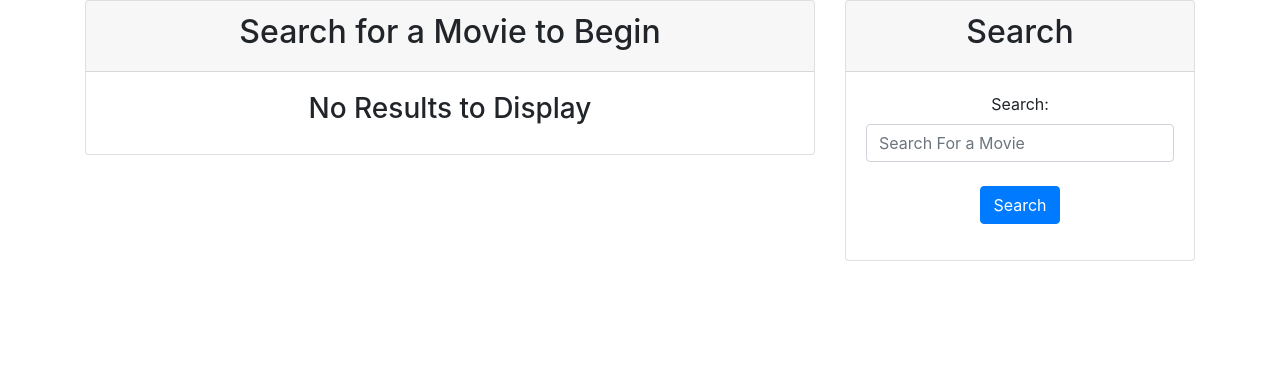
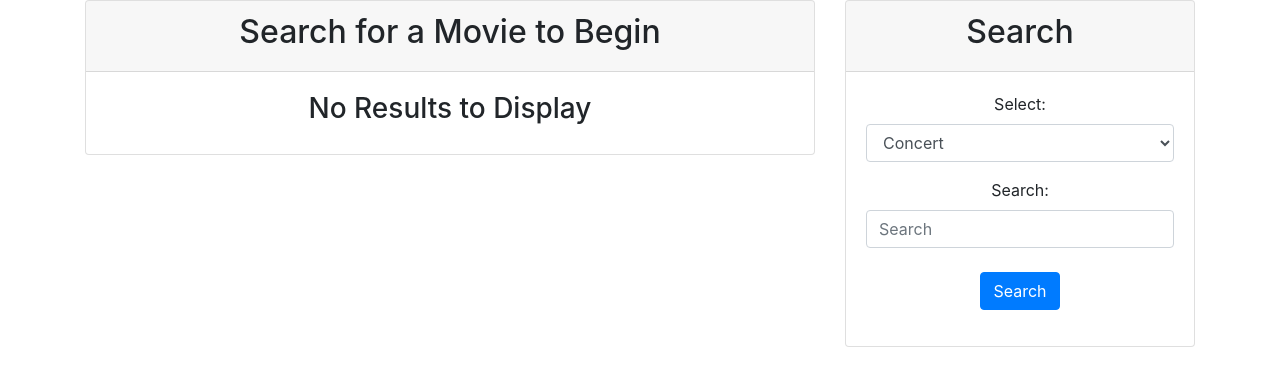
Before and after one commit to CofChips/liri_react, a React (Create React App) app: page / in a window 1280 px wide. Shown: the top 386 px of the page. Built offline with nearby package versions, Linux system fonts and the light colour scheme; no server answers.

Commit message:
added categoty select

```diff
--- a/src/components/MovieDetail.js
+++ b/src/components/MovieDetail.js
@@ -6,6 +6,7 @@ function MovieDetail(props) {
       <img alt={props.title} className="img-fluid" src={props.src} style={{ margin: "0 auto" }} />
       <h3>Year:  {props.year}</h3>
       <h3>IMDB Rating:  {props.imdb}</h3>
+      <h3>Rotten Tomatoes:  {props.rotten}</h3>
       <h3>Country:  {props.country}</h3>
       <h3>Language:  {props.language}</h3>
       <h3>Plot: {props.plot}</h3>
--- a/src/components/PageContainer.js
+++ b/src/components/PageContainer.js
@@ -6,6 +6,8 @@ import Col from "./Col";
 import SearchForm from "./SearchForm";
 import MovieDetail from "./MovieDetail";
 import API from "../utils/API"
+
+let rottenRate = "";
 
 class PageContainer extends Component {
     state = {
@@ -20,7 +22,18 @@ class PageContainer extends Component {
 
     searchMovies = query => {
       API.search(query)
-        .then(res => this.setState({ result: res.data }))
+        .then((res) => {
+            this.setState({ result: res.data })
+            if (res.data.Title != null) {
+                console.log("rotten")
+                for (let i = 0; i < res.data.Ratings.length; i++) {
+                    if (res.data.Ratings[i].Source === "Rotten Tomatoes") {
+                        rottenRate = res.data.Ratings[i].Value
+                    }
+                }
+                console.log(rottenRate)
+            }
+    })
         .catch(err => console.log(err));
     };
 
@@ -52,6 +65,7 @@ class PageContainer extends Component {
                     src={this.state.result.Poster}
                     year = {this.state.result.Year}
                     imdb={this.state.result.imdbRating}
+                    rotten={rottenRate}
                     country={this.state.result.Country}
                     language={this.state.result.Language}
                     plot={this.state.result.Plot}
--- a/src/components/SearchForm.js
+++ b/src/components/SearchForm.js
@@ -3,6 +3,14 @@ import React from "react";
 function SearchForm(props) {
   return (
     <form>
+      <div className="form-group">
+    <label for="select">Select:</label>
+    <select className="form-control" id="select">
+      <option>Concert</option>
+      <option>Movie</option>
+      <option>Song</option>
+    </select>
+  </div>
       <div className="form-group">
         <label htmlFor="search">Search:</label>
         <input
@@ -11,7 +19,7 @@ function SearchForm(props) {
           name="search"
           type="text"
           className="form-control"
-          placeholder="Search For a Movie"
+          placeholder="Search"
           id="search"
         />
         <br />
```
Also changed, not shown: 1 other file (tests, documents, lock files or other folders).
